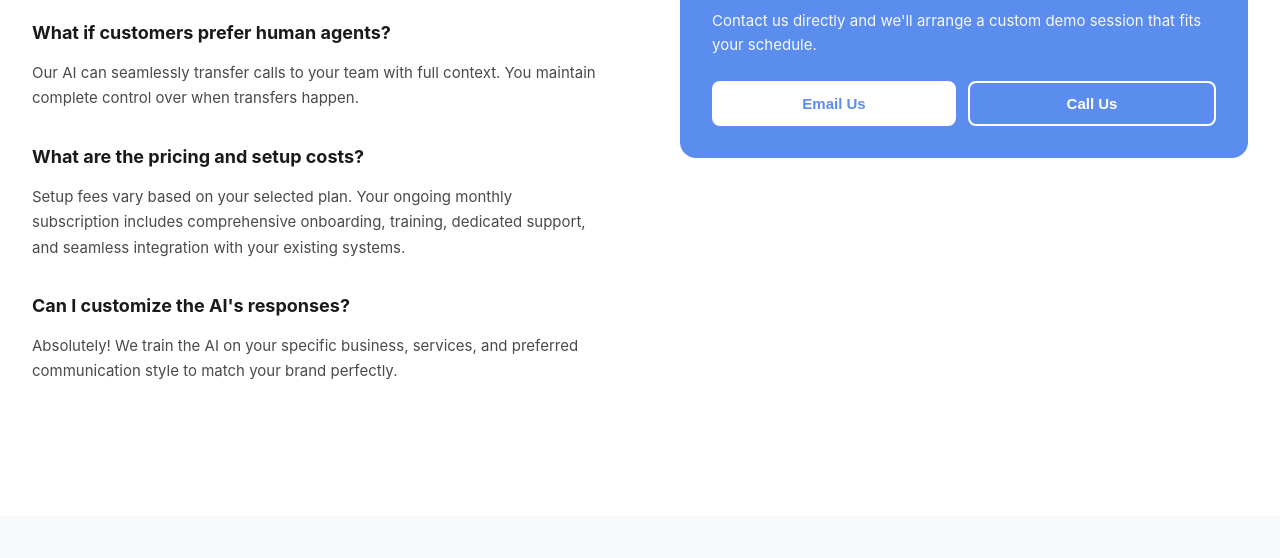
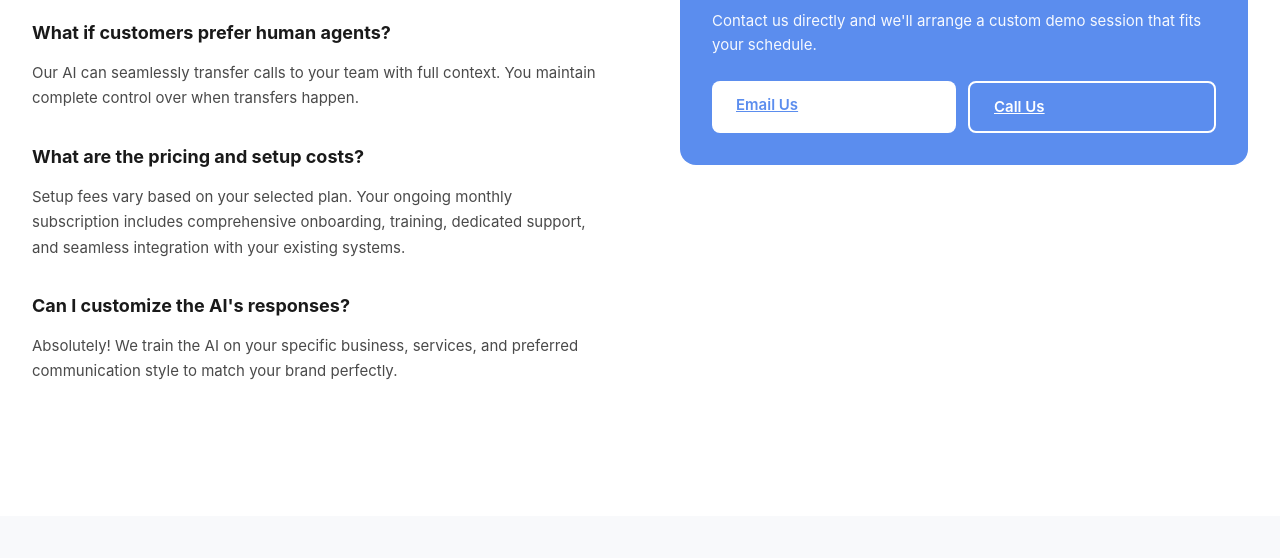
Before and after one commit to farnooshfathi/eleva8flow, a website built with Vite: page index.html in a window 1280 px wide. Shown: the part 9653-10211 px from the top of the page. Built offline with nearby package versions, Linux system fonts and the light colour scheme.

Commit message:
Updated index.html

```diff
--- a/index.html
+++ b/index.html
@@ -1174,8 +1174,8 @@
             <h3>Can't find a suitable time?</h3>
             <p>Contact us directly and we'll arrange a custom demo session that fits your schedule.</p>
             <div class="contact-buttons">
-              <button class="contact-btn primary">Email Us</button>
-              <button class="contact-btn secondary">Call Us</button>
+              <a href="mailto:contact@elev8flow.ai" class="contact-btn primary">Email Us</a>
+              <a href="tel:+442079606727" class="contact-btn secondary">Call Us</a>
             </div>
           </div>
         </div>
```
